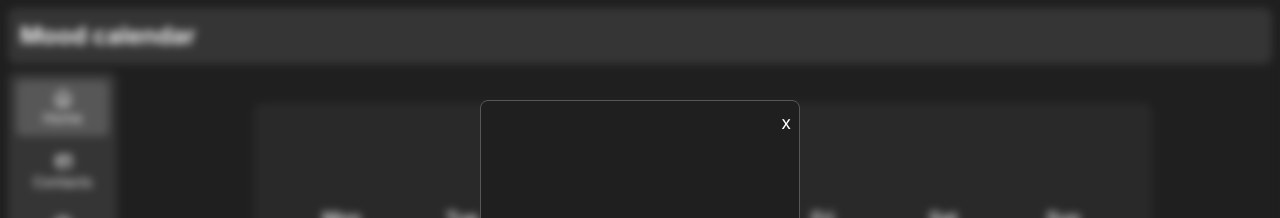
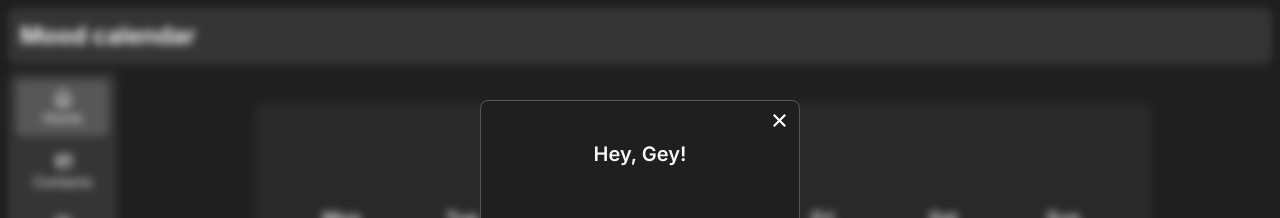
Before and after one commit to D1nviz/Mood-calendar, a Next.js app: page / in a window 1280 px wide. Both pictures are taken after a click on the item "Guidance". Shown: the top 218 px of the page. Built offline with nearby package versions, Linux system fonts and the light colour scheme; no server answers.

Commit message:
added animations

```diff
--- a/app/(lobby)/profile/page.tsx
+++ b/app/(lobby)/profile/page.tsx
@@ -1,12 +1,13 @@
 import { authConfig } from "@/configs/auth";
 import { getServerSession } from "next-auth"
+import Image from "next/image";
 
 export default async function Profile() {
   const session = await getServerSession(authConfig);
   return (
     <div>
       <h1> Profile of {session?.user?.name} </h1>
-      {session?.user?.image && <img src ={session?.user?.image} alt="Profile avatar"/>}
+      {session?.user?.image && <Image src ={session?.user?.image} alt="Profile avatar"/>}
     </div>
   )
 }
--- a/components/Navigation.tsx
+++ b/components/Navigation.tsx
@@ -30,7 +30,7 @@ const Navigation: FC = () => {
               </li>
             </Link>
           ))}
-          <li className="nav-item" onClick={handleModal}>
+          <li className="nav-item cursor-pointer" onClick={handleModal}>
             <BiBook size={22} />
             Guidance
           </li>
--- a/components/calendar/CalendarSquare.tsx
+++ b/components/calendar/CalendarSquare.tsx
@@ -1,6 +1,7 @@
 "use client";
 
 import { FC, useState } from "react";
+import { motion } from "framer-motion";
 import { cva } from "class-variance-authority";
 import moment from "moment";
 import { IDate } from "@/types";
@@ -56,11 +57,18 @@ const CalendarSquare: FC<CalendarSquareProps> = ({ date }) => {
             <MoodButton onClick={handleMoodButtonClick} />
           ) : null
         ) : (
-          <CurrentEmoji
-            size={36}
-            onClick={handleMoodButtonClick}
-            cursor={"pointer"}
-          />
+          <motion.div
+            initial={{ opacity: 0.25, rotateX: 0 }}
+            animate={{ opacity: 1, y: 0, rotateY: 360 }}
+            transition={{ duration: 0.5 }}
+            whileHover={{ rotateY: 180 }}
+          >
+            <CurrentEmoji
+              size={36}
+              onClick={handleMoodButtonClick}
+              cursor={"pointer"}
+            />
+          </motion.div>
         )}
       </div>
 
--- a/components/ui/GuidanceModal.tsx
+++ b/components/ui/GuidanceModal.tsx
@@ -1,4 +1,6 @@
+import { AnimatePresence, motion } from "framer-motion";
 import { FC, MouseEvent } from "react";
+import { IoCloseSharp } from "react-icons/io5";
 
 interface GuidanceProps {
   isModalOpened: boolean;
@@ -6,7 +8,6 @@ interface GuidanceProps {
 }
 
 const Guidance: FC<GuidanceProps> = ({ isModalOpened, setIsModalOpened }) => {
-
   const handleModalBg = (event: MouseEvent) => {
     const target = event.target as HTMLElement;
 
@@ -20,8 +21,13 @@ const Guidance: FC<GuidanceProps> = ({ isModalOpened, setIsModalOpened }) => {
   };
 
   return (
-    isModalOpened && (
-      <div
+    <AnimatePresence>
+      {isModalOpened && (
+        <motion.div
+          initial={{ opacity: 0.25, x: "-50%", scale: 0.2 }}
+          animate={{ opacity: 1, x: 0, scale: 1 }}
+          exit={{ opacity: 0, y: -350 }}
+          transition={{ duration: 0.4 }}
           className="absolute z-30 backdrop-blur-sm top-0 left-0 w-full h-full flex justify-center items-center modal-bg"
           onClick={handleModalBg}
         >
@@ -31,13 +37,19 @@ const Guidance: FC<GuidanceProps> = ({ isModalOpened, setIsModalOpened }) => {
                 onClick={handleModal}
                 className="text-white text-lg cursor-pointer"
               >
-              x
+                <IoCloseSharp size={23} />
               </button>
             </div>
-          {/* Add your modal content here */}
+            <div>
+              <h3 className="text-center text-xl font-semibold">Hey, Gey!</h3>
+              <p>
+
+              </p>
             </div>
           </div>
-    )
+        </motion.div>
+      )}
+    </AnimatePresence>
   );
 };
 
```
Lines whose indentation alone changed are shown as unchanged.
